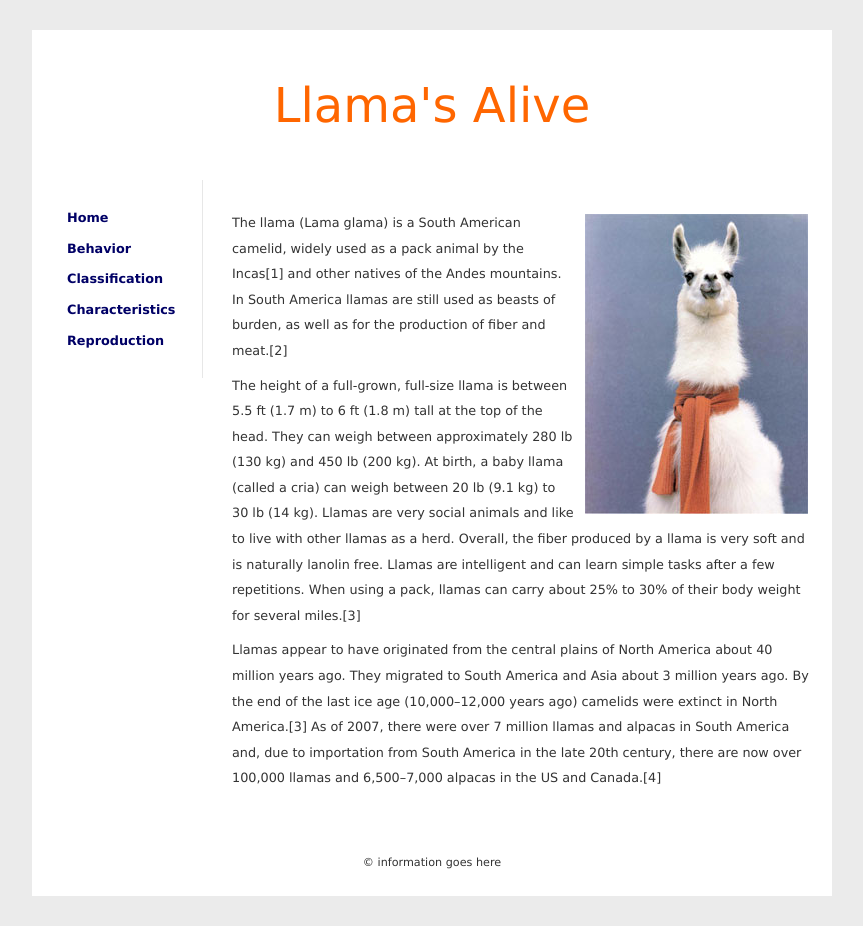
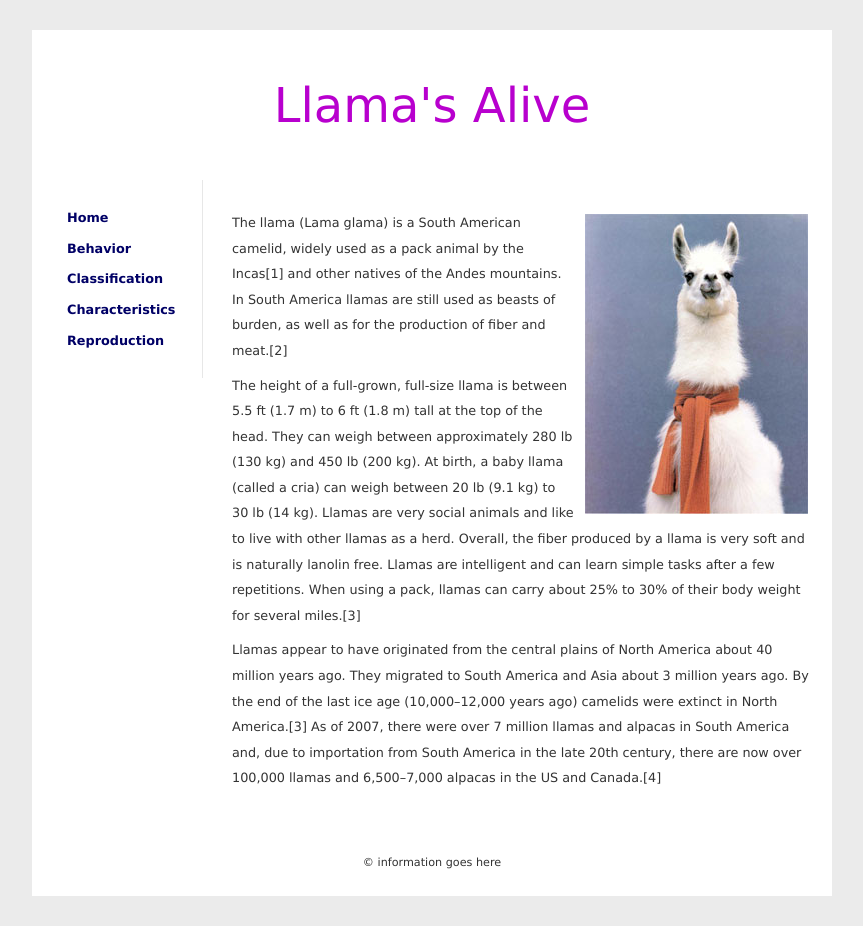
Before and after one commit to violetflame88/Super-Llamas, a plain HTML site: page index.html in a window 1280 px wide. Shown: the whole page, without its empty margins (208-1071 px from the left). Drawn offline with Linux system fonts and the light colour scheme.

Commit message:
changed styling in header

```diff
--- a/styes.css
+++ b/styes.css
@@ -14,7 +14,7 @@ body {
 header {
 	font-size: 3em;
 	line-height: 150px;
-	color: #F60;
+	color: #B800CE;
 	background-color: #FFF;
 	height: 150px;
 	width: 800px;
```
